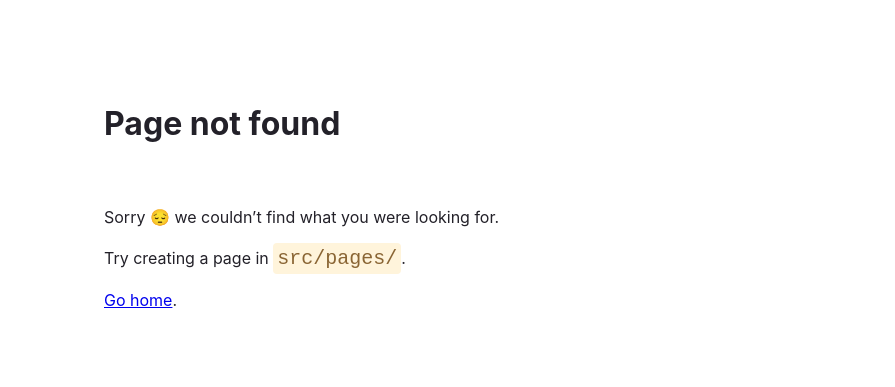
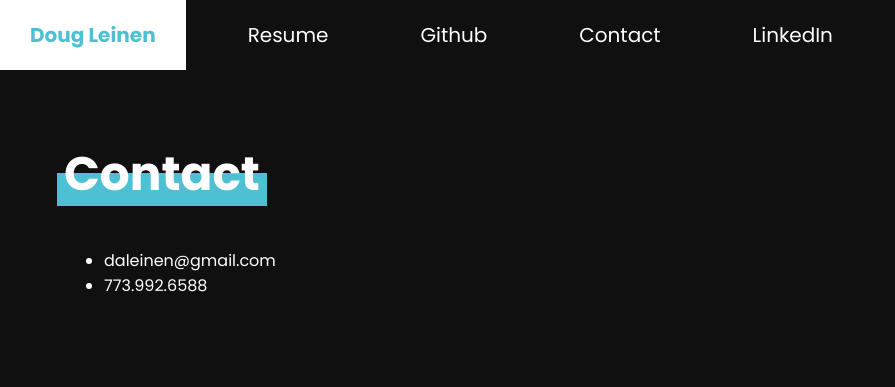
Before and after one commit to daleinen7/portfolio, a Gatsby site: page /contact in a window 1280 px wide. Before the commit this address had no page. Shown: the whole page, without its empty margins (0-895 px from the left). Built offline with nearby package versions, Linux system fonts and the light colour scheme; Gatsby itself is replaced by a stand-in of ours.

```diff
--- a/src/components/Layout/index.jsx
+++ b/src/components/Layout/index.jsx
@@ -104,7 +104,7 @@ export default function Layout(props) {
 								<a href="">Github</a>
 							</li>
 							<li>
-								<a href="">Email</a>
+								<Link to="/contact">Contact</Link>
 							</li>
 							<li>
 								<a href="">LinkedIn</a>
--- a/src/components/Skills/index.jsx
+++ b/src/components/Skills/index.jsx
@@ -10,6 +10,7 @@
     margin: 0 auto;
 
     h2 {
+      margin-left: 100px;
       font-size: 1.1rem;
       font-weight: bold;
     }
@@ -23,6 +24,7 @@
     }
 
     ul {
+      margin: 0 auto;
       list-style-type: none;
       padding: 0;
       display: flex;
--- /dev/null
+++ b/src/pages/contact.jsx
@@ -0,0 +1,75 @@
+import React from 'react';
+import Layout from '../components/Layout';
+import styled from 'styled-components';
+import { StaticImage } from "gatsby-plugin-image"
+
+const StyledDiv = styled.div`
+  display: flex;
+  flex-direction: row;
+  justify-content: space-between;
+  margin-bottom: 70px;
+
+  .introText {
+    position: relative;
+    width: 45%;
+    max-width: 800px;
+    margin-top: 100px;
+    margin-left: 5%;
+    z-index: 2;
+    p:last-of-type {
+      margin-bottom: 50px;
+    }
+  }
+
+  h2 {
+    font-size: 2.9375rem;
+    font-weight: bold;
+    max-width: 590px;
+  }
+
+  .doug {
+    height: 100%;
+    background: linear-gradient(180deg, var(--background) 50%, var(--highlight) 50%);
+    padding: 0 7px;
+    margin: 0 -7px;
+  }
+
+  .portrait {
+    position: absolute;
+    right: 0;
+    top: 0;
+    z-index: 0;
+    width: 45%;
+  }
+
+  .button {
+    border: solid 1px #8a8a8a;
+    border-radius: 4px;
+    text-decoration: none;
+    padding: 10px 20px;
+    font-weight: bold;
+    color: #a9a9a9;
+    &:hover {
+      color: var(--highlight);
+      background: var(--gray);
+    }
+  }
+
+`;
+
+export default function contact() {
+  return(
+    <Layout title="contact">
+      <StyledDiv>
+        <div className="introText">
+          <h2><span className="doug">Contact<span></span></span></h2>
+          <ul>
+            <li><a href="mailto:"></a> daleinen@gmail.com</li>
+            <li>773.992.6588</li>
+          </ul>
+          {/* <StaticImage className="portrait" src="../../images/portrait.png" alt="Portrait of Doug Leinen"/> */}
+        </div>
+      </StyledDiv>
+    </Layout>
+  )
+}
--- a/src/pages/index.jsx
+++ b/src/pages/index.jsx
@@ -10,9 +10,7 @@ const IndexPage = () => {
     <Layout title="Web Developer">
       <Intro/>
       <Skills/>
-      {/* shrink top/bottom */}
       <OtherInterests/>
-      {/* shrink top/bottom */}
       <Projects/>
     </Layout>
   )
```
Also changed, not shown: src/components/ProjectBlock/index.jsx (+20 -5 lines), src/components/Projects/index.jsx (+25 -3 lines), src/images/11ty.svg (deleted), src/images/800px-Nextjs.png (deleted), src/images/adch.svg (added), src/images/colEcho.svg (added), src/images/collabratory.svg (added), src/images/css.svg (deleted), src/images/dots-and-boxes.svg (added), src/images/gatsby.svg (deleted), src/images/html.svg (deleted), src/images/js.png (deleted), src/images/next.svg (deleted), src/images/seabound.svg (added), 2 more files.
